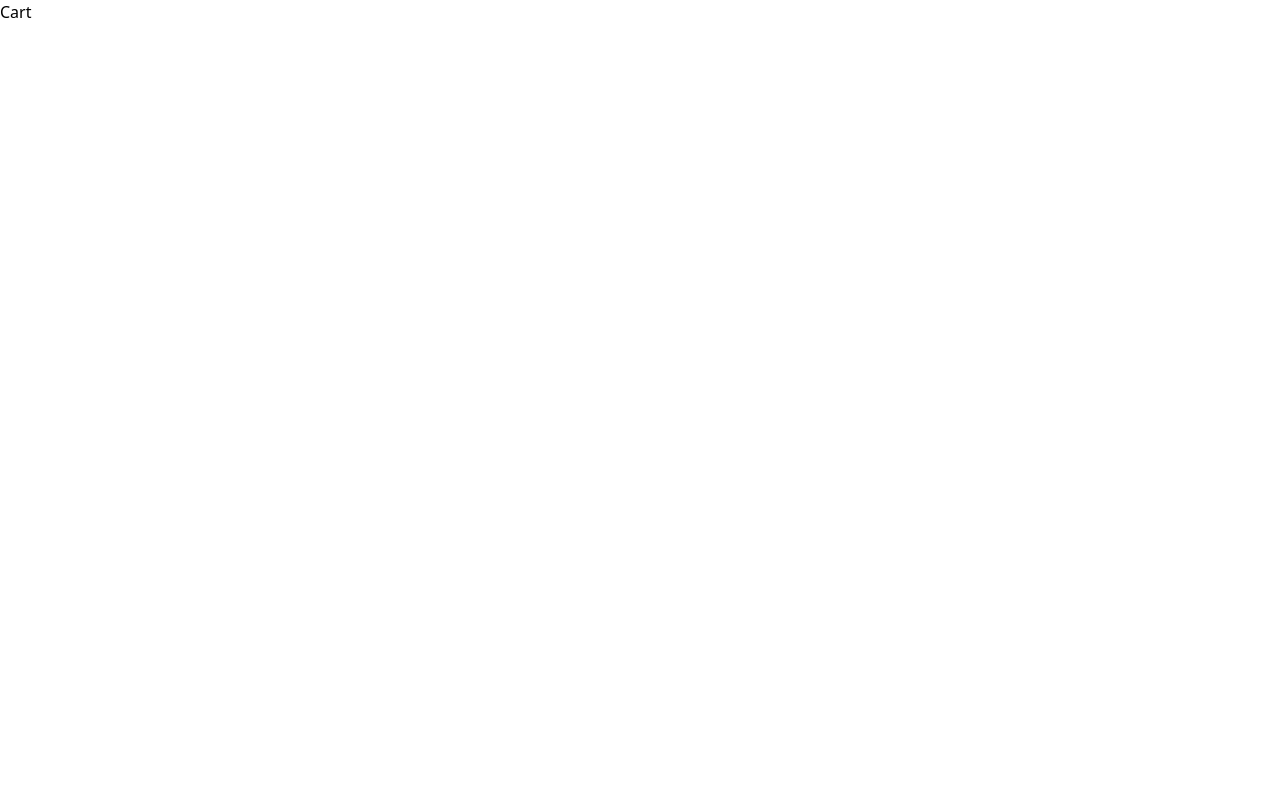
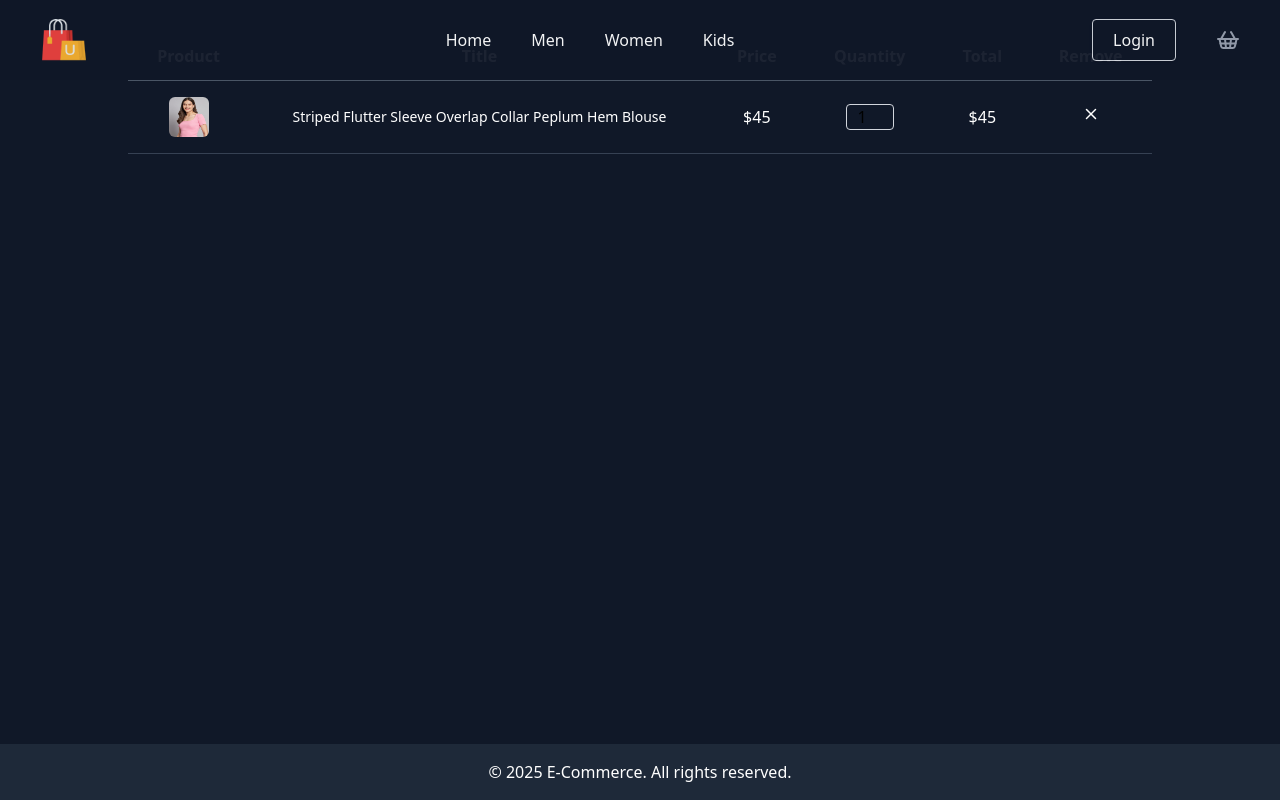
Before and after one commit to IncridableAcuman/shopper-commerce, a React (Vite) app in the folder client/: page /cart in a window 1280 px wide. Built offline with nearby package versions, Linux system fonts and the light colour scheme.

Commit message:
commerce

```diff
--- a/client/src/pages/Cart.jsx
+++ b/client/src/pages/Cart.jsx
@@ -1,9 +1,68 @@
-import React from 'react'
+import React from 'react';
+import Navbar from '../components/Navbar';
+import Footer from '../components/Footer';
+import { X } from 'lucide-react';
 
 const Cart = () => {
+  // Kelajakda dynamic cart data uchun tayyor (hozircha statik)
+  const cartItems = [
+    {
+      id: 1,
+      image: './p1_product.png',
+      title: 'Striped Flutter Sleeve Overlap Collar Peplum Hem Blouse',
+      price: 45,
+      quantity: 1,
+    },
+  ];
+
   return (
-    <div>Cart</div>
-  )
-}
+    <div className="bg-gray-900 text-white min-h-screen flex flex-col">
+      <Navbar />
 
-export default Cart
+      <div className="flex-grow p-8">
+        <table className="w-full max-w-5xl mx-auto text-center">
+          <thead className="border-b border-gray-600">
+            <tr>
+              <th className="px-5 py-3">Product</th>
+              <th className="px-5 py-3">Title</th>
+              <th className="px-5 py-3">Price</th>
+              <th className="px-5 py-3">Quantity</th>
+              <th className="px-5 py-3">Total</th>
+              <th className="px-5 py-3">Remove</th>
+            </tr>
+          </thead>
+          <tbody>
+            {cartItems.map((item) => (
+              <tr key={item.id} className="border-b border-gray-700">
+                <td className="py-4">
+                  <img src={item.image} alt={item.title} className="w-10 h-10 mx-auto rounded-md" />
+                </td>
+                <td className="text-sm px-2">{item.title}</td>
+                <td className="px-2">${item.price}</td>
+                <td className="px-2">
+                  <input
+                    type="number"
+                    min="1"
+                    value={item.quantity}
+                    className="w-12 text-center border border-gray-300 text-black rounded-sm"
+                    readOnly
+                  />
+                </td>
+                <td className="px-2">${item.price * item.quantity}</td>
+                <td className="px-2">
+                  <button className="hover:text-red-500">
+                    <X size={18} />
+                  </button>
+                </td>
+              </tr>
+            ))}
+          </tbody>
+        </table>
+      </div>
+
+      <Footer />
+    </div>
+  );
+};
+
+export default Cart;
--- a/client/src/pages/ProductData.jsx
+++ b/client/src/pages/ProductData.jsx
@@ -1,8 +1,19 @@
 import React from 'react'
+import Navbar from '../components/Navbar'
 
 const ProductData = () => {
   return (
-    <div>ProductData</div>
+    <>
+    <div className="bg-gray-900 text-white w-full h-screen">
+      <Navbar/>
+      {/* product data */}
+      <div className="flex items-center justify-between pdg">
+        <div className="">
+          <img src="./p1_product_i1.png" alt="p1_product_i1.png" />
+        </div>
+      </div>
+    </div>
+    </>
   )
 }
 
```
